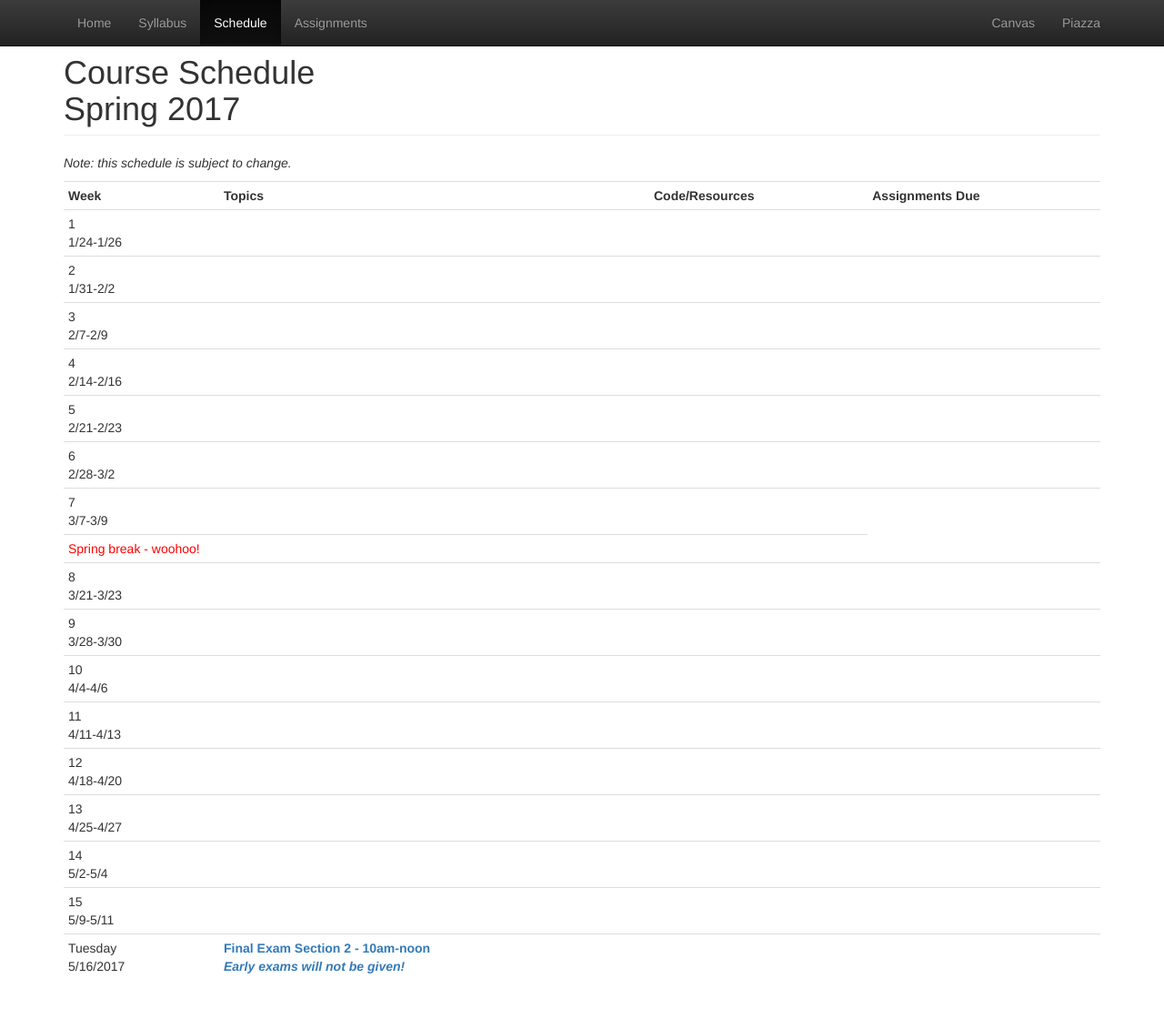
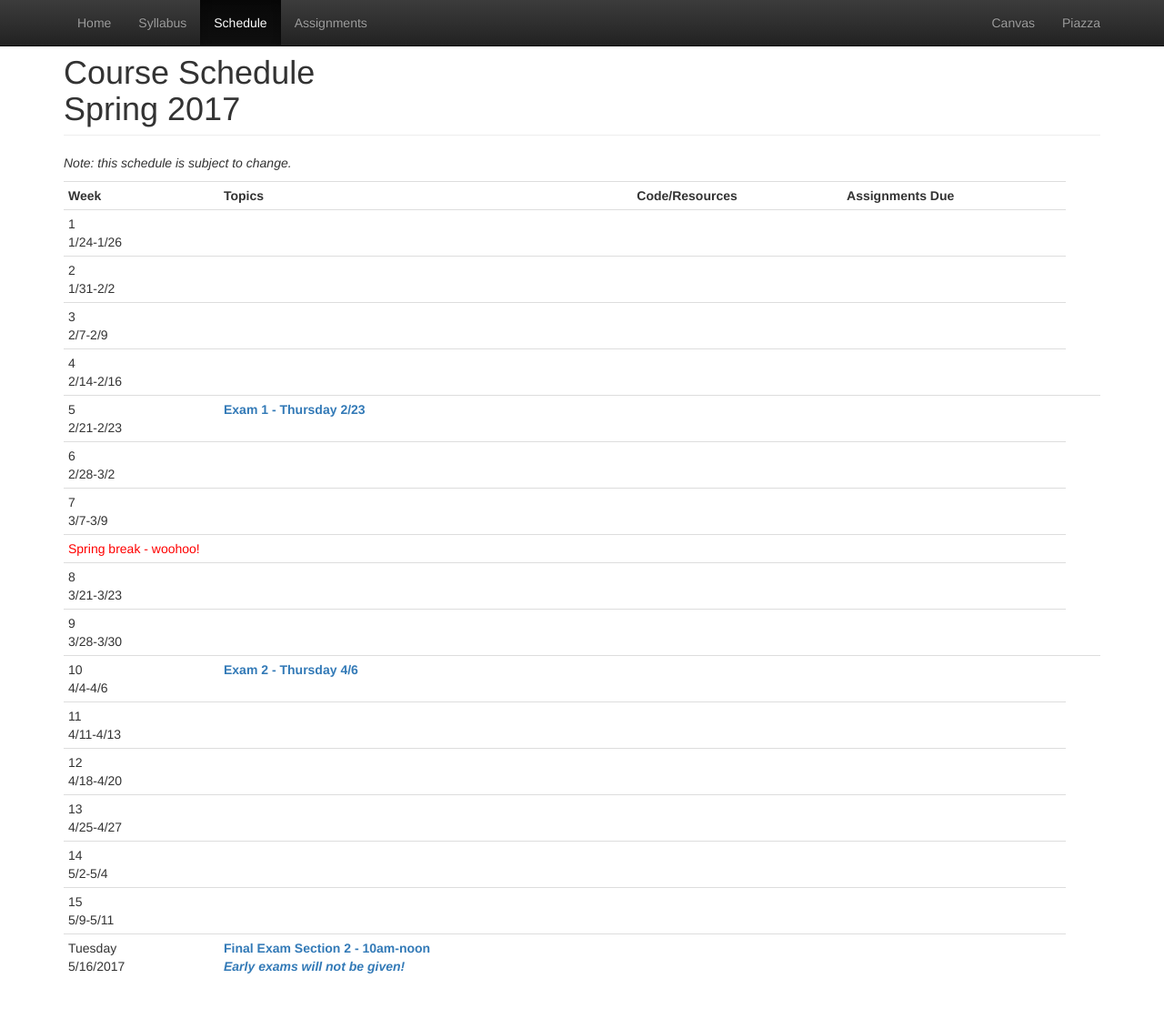
Before and after one commit to CS514-F17/cs514-f17.github.io, a Jekyll site: the page built from schedule.html, in a window 1280 px wide and 1117 px high. Shown: the top 1109 px of the window at 91% size. Built offline with Jekyll 4.4.1, drawn with Linux system fonts in a browser that asks for light colours.

Commit message:
syllabus

```diff
--- a/schedule.html
+++ b/schedule.html
@@ -50,7 +50,8 @@ title: Schedule
     </tr>
     <tr>
       <td>5<br/>2/21-2/23</td>
-      <td>
+      <td colspan="3">
+        <strong><span class="text-primary">Exam 1 - Thursday 2/23</span></strong>
       </td>
       <td>
       </td>
@@ -72,7 +73,7 @@ title: Schedule
       </td>
       <td></td>
     </tr>
-    <tr><td colspan="3"><font color=red>Spring break - woohoo!</font></td></tr>
+    <tr><td colspan="4"><font color=red>Spring break - woohoo!</font></td></tr>
     <tr>
       <td>8<br/>3/21-3/23</td>
       <td>
@@ -91,7 +92,8 @@ title: Schedule
     </tr>
     <tr>
       <td>10<br/>4/4-4/6</td>
-      <td>
+      <td colspan="3">
+        <strong><span class="text-primary">Exam 2 - Thursday 4/6</span></strong>
       </td>
       <td>
       </td>
```
